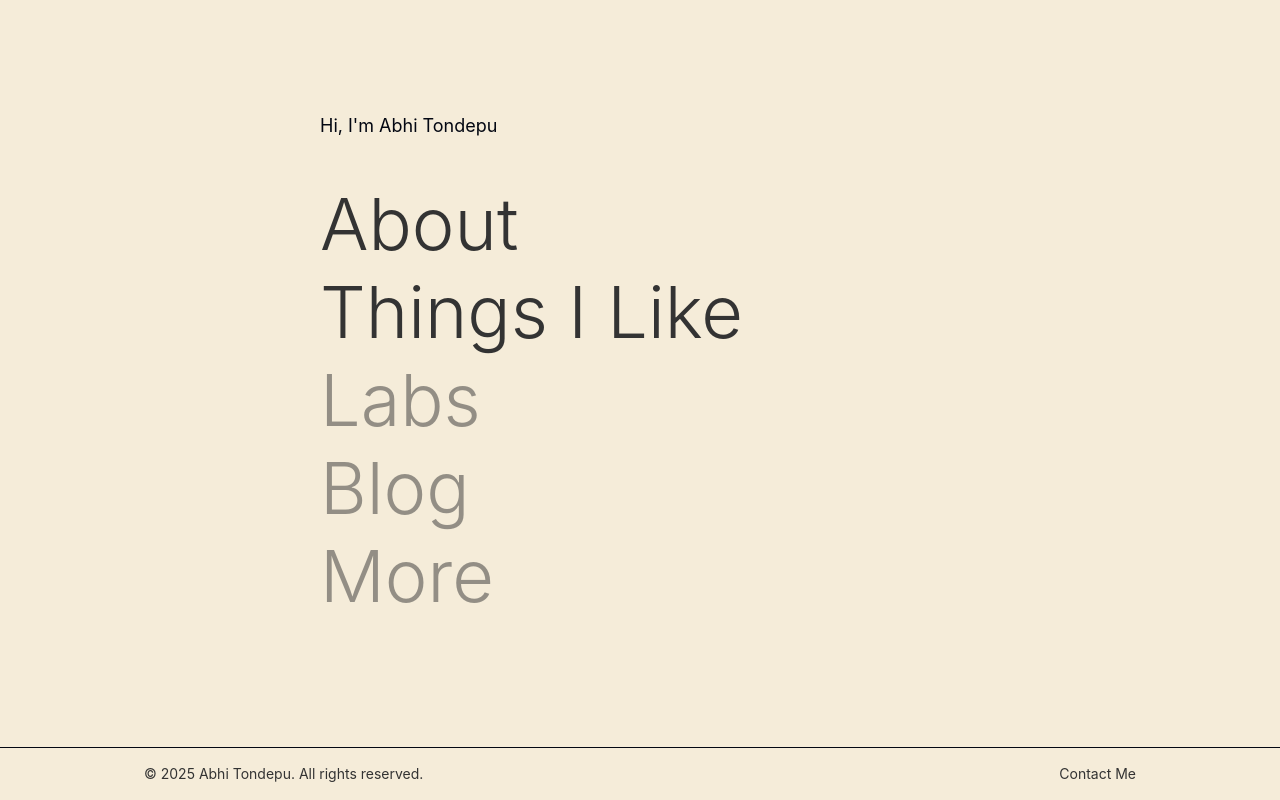
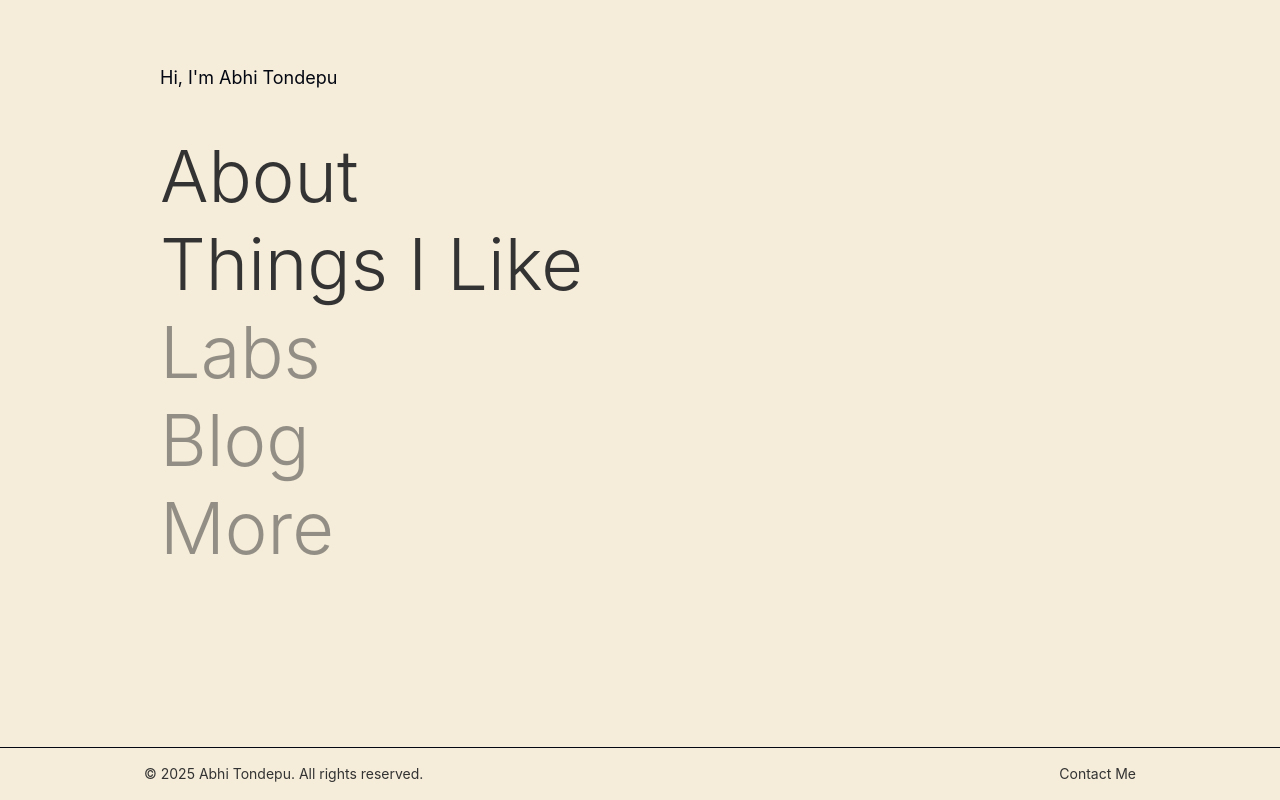
Before and after one commit to abiclub23/folio, a Next.js app: page / in a window 1280 px wide. Built offline with nearby package versions, Linux system fonts and the light colour scheme.

Commit message:
minor css

```diff
--- a/pages/index.js
+++ b/pages/index.js
@@ -9,7 +9,7 @@ export default function Home() {
         <meta name="description" content="Personal website of Abhi Tondepu" />
       </Head>
 
-      <div className="max-w-2xl mx-auto px-4 pt-20">
+      <div className="py-8">
         <div className="space-y-12">
           <p className="text-lg text-gray-950">
             Hi, I'm Abhi Tondepu
```
